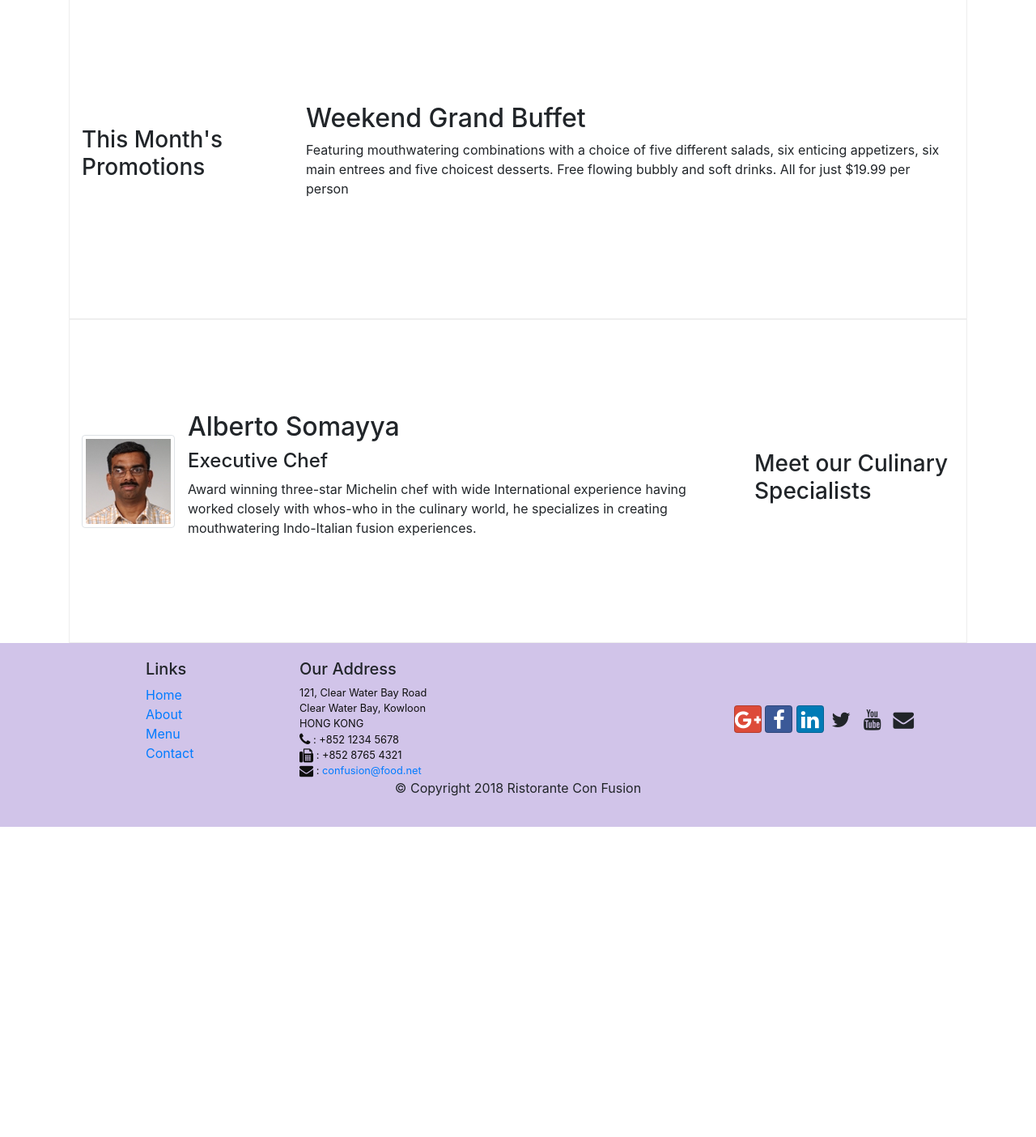
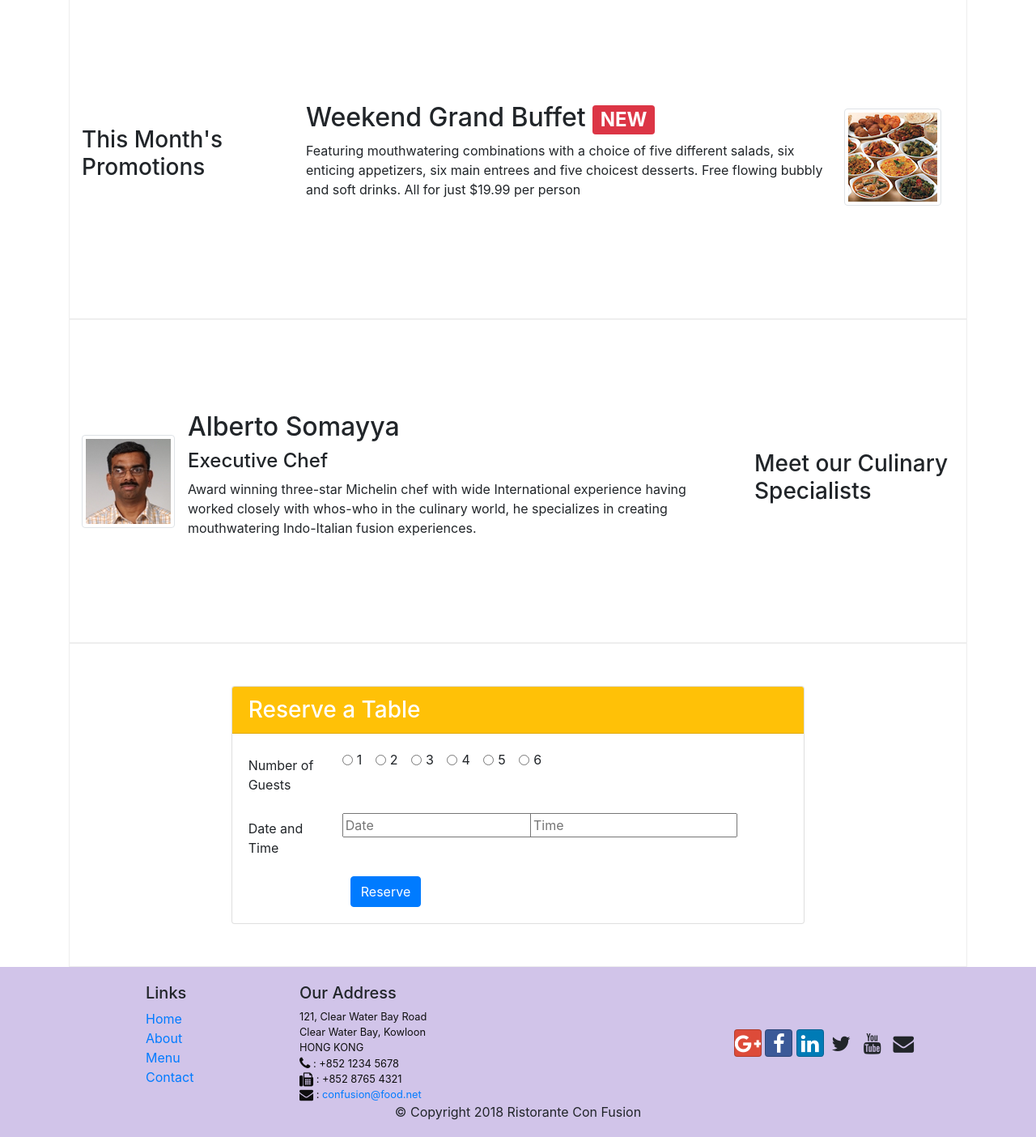
Before and after one commit to pranaysai27/Bootstrap4, a website: page index.html in a window 1280 px wide. Shown: the part 740-2144 px from the top of the page at 81% size. Before the commit the page ends 1761 px from the top, so only its background shows below. Drawn offline with nearby package versions, Linux system fonts and the light colour scheme.

Commit message:
assignment1

```diff
--- a/index.html
+++ b/index.html
@@ -40,8 +40,11 @@
                     <h1>Ristorante con Fusion</h1>
                     <p>We take inspiration from the World's best cuisines, and create a unique fusion experience. Our lipsmacking creations will tickle your culinary senses!</p>
                 </div>
-                <div class="col-12 col-sm align-self-center">
+                <div class="col-6 col-sm-2 align-self-center">
                     <img src="img/logo.png" class="img-fluid">
+                </div>
+                <div class="col-6 col-sm-2 offset-sm-1 align-self-center">
+                    <a href="#reserveform"><button class="btn btn-sm btn-block btn-warning">Reserve Table</button></a>
                 </div>
             </div>
         </div>
@@ -73,8 +76,17 @@
                 <h3>This Month's Promotions</h3>
             </div>
             <div class="col col-sm col-md">
-                <h2>Weekend Grand Buffet</h2>
-                <p>Featuring mouthwatering combinations with a choice of five different salads, six enticing appetizers, six main entrees and five choicest desserts. Free flowing bubbly and soft drinks. All for just $19.99 per person </p>
+
+                <div class="media">
+                    <div class="media-body">
+                        <h2 class="mt-0">
+                            Weekend Grand Buffet
+                            <span class="badge badge-danger">NEW</span>
+                        </h2>
+                        <p class="d-none d-sm-block">Featuring mouthwatering combinations with a choice of five different salads, six enticing appetizers, six main entrees and five choicest desserts. Free flowing bubbly and soft drinks. All for just $19.99 per person </p>
+                    </div>
+                    <img src="img/buffet.png" class="d-flex mr-3 img-thumbnail align-self-center">
+                </div>
             </div>
         </div>
 
@@ -89,6 +101,61 @@
                         <h2>Alberto Somayya</h2>
                     <h4>Executive Chef</h4>
                     <p class="d-none d-sm-block">Award winning three-star Michelin chef with wide International experience having worked closely with whos-who in the culinary world, he specializes in creating mouthwatering Indo-Italian fusion experiences. </p>
+                    </div>
+                </div>
+            </div>
+        </div>
+        <div class="row row-content align-items-center justify-content-center" id="reserveform">
+            <div class="col-12 col-sm-8">
+                <div class="card" >
+                    <h3 class="card-header bg-warning text-white">Reserve a Table</h3>
+                    <div class="card-body">
+                        <form>
+                            <div class="form-group row ">
+                                <label for="nofguests" class="col-sm-2 col-form-label">Number of Guests</label>
+                                <div class="col-sm-10">
+                                    <div class="form-check form-check-inline">
+                                        <input type="radio" name="nofguests" id="1" class="form-check-input">
+                                        <label class="form-check-label" for="1">1</label>
+                                    </div>
+                                    <div class="form-check form-check-inline">
+                                        <input type="radio" name="nofguests" id="2" class="form-check-input">
+                                        <label class="form-check-label" for="2">2</label>
+                                    </div>
+                                    <div class="form-check form-check-inline">
+                                        <input type="radio" name="nofguests" id="3" class="form-check-input">
+                                        <label class="form-check-label" for="3">3</label>
+                                    </div>
+                                    <div class="form-check form-check-inline">
+                                        <input type="radio" name="nofguests" id="4" class="form-check-input">
+                                        <label class="form-check-label" for="4">4</label>
+                                    </div>
+                                    <div class="form-check form-check-inline">
+                                        <input type="radio" name="nofguests" id="5" class="form-check-input">
+                                        <label class="form-check-label" for="5">5</label>
+                                    </div>
+                                    <div class="form-check form-check-inline">
+                                        <input type="radio" name="nofguests" id="6" class="form-check-input">
+                                        <label class="form-check-label" for="6">6</label>
+                                    </div>
+                                </div>
+                            </div>
+                            <div class="form-group row">
+                                <label class="col-sm-2 col-form-label">Date and Time</label>
+                                <div class="col-sm-4">
+                                    <input type="text" name="date" placeholder="Date">
+                                </div>
+                                <div class="col-sm-4">
+                                    <input type="text" name="time" placeholder="Time">
+                                </div>
+                            </div>
+                            <div class="form-group-row">
+                                <div class="col-sm-2 offset-sm-2">
+                                    <button class="btn btn-primary" type="submit">Reserve</button>
+                                </div>
+                                <div class="col-sm"></div>
+                            </div>
+                        </form>
                     </div>
                 </div>
             </div>
```
